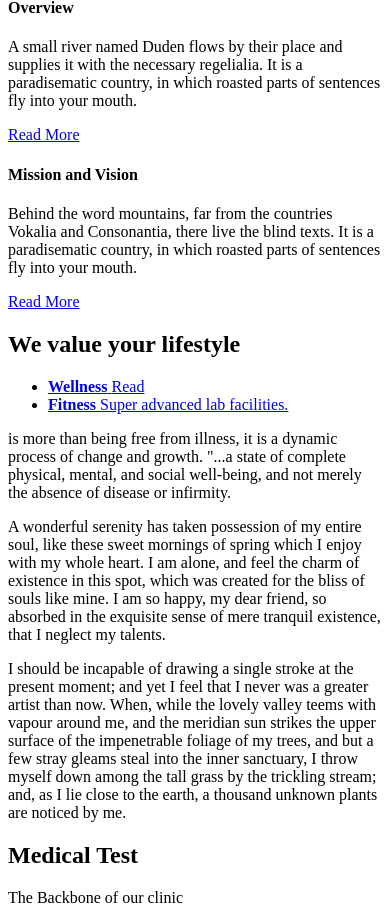
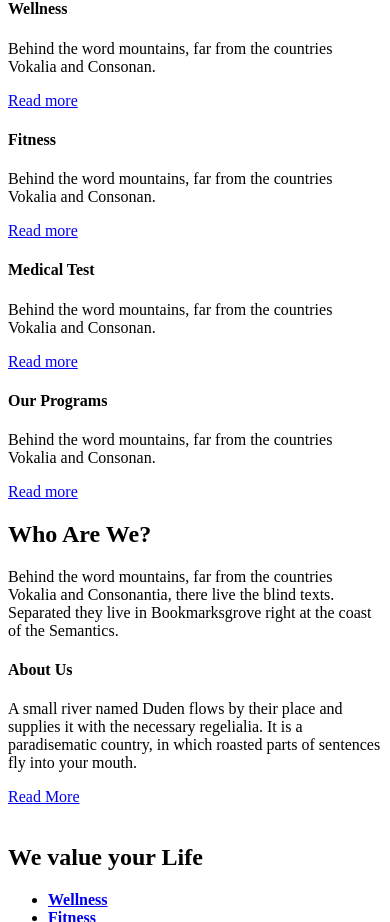
Before and after one commit to nexus-d/clearbridgemedical, a CodeIgniter app: the page made by application/views/files/pages/home.php in a window 390 px wide. Shown: the part 1359-2281 px from the top of the page. Run offline with CodeIgniter, Linux system fonts and the light colour scheme; data that the repository does not hold is empty.

Commit message:
redesign

```diff
--- a/application/views/files/pages/home.php
+++ b/application/views/files/pages/home.php
@@ -25,15 +25,24 @@
     <ol class="carousel-indicators">
         <li class="active" data-slide-to="0" data-target="#carousel"></li>
         <li data-slide-to="1" data-target="#carousel"></li>
+        <li data-slide-to="2" data-target="#carousel"></li>
+        <li data-slide-to="3" data-target="#carousel"></li>
+        <li data-slide-to="4" data-target="#carousel"></li>
     </ol>
 
     <!-- Wrapper for slides -->
     <div class="carousel-inner">
         <div class="item active">
-            <img src="assets/images/doctor_blue.jpg" alt="First slide">
+            <img src="assets/images/Untitled-5.png" alt="First slide">
         </div>
         <div class="item">
-            <img src="assets/images/doctor_blue.jpg" alt="Second slide">
+            <img src="assets/images/Untitled-6.png" alt="Second slide">
+        </div>
+          <div class="item">
+            <img src="assets/images/Untitled-3.png" alt="Second slide">
+        </div>
+          <div class="item">
+            <img src="assets/images/Untitled-7.png" alt="Second slide">
         </div>
     </div>
 
@@ -46,11 +55,11 @@
     </a>
 </div>
 
-
+<!--
 <div class="col-md-12 offset-t-23">
 <div  class="tri-t-right"></div>
 <div  class="tri-t-left"></div>
-</div>
+</div>-->
 <div class="custom-bg-darkblue" >
         <div class="container">
             <div class="row">
@@ -103,15 +112,16 @@
             </div>
     </div>
 </div>
+<!--
 <div class="col-md-12">
 <div class="tri-b-right"></div>
 <div class="tri-b-left"></div>
-</div>
+</div>-->
 
 <div class="mt-80 mb-40">
  <div class="container">
         <div class="row">
-            <div class="col-sm-12">
+            <div class="col-sm-6">
 
                     <h2 class="heading custom-heading-max-wg">Who <span class="color1">Are</span> We?</h2>
                     <p class="sub-heading">Behind the word mountains, far from the countries Vokalia and Consonantia, there live the blind texts. Separated they live in Bookmarksgrove right at the coast of the Semantics.</p>
@@ -120,19 +130,23 @@
             <div class="col-sm-12">
                 <div class="iconbox-2 right">
                     <div class="text">
-                        <h4 class="heading">Overview</h4>
+                        <h4 class="heading">About Us</h4>
                         <p>A small river named Duden flows by their place and supplies it with the necessary regelialia. It is a paradisematic country, in which roasted parts of sentences fly into your mouth.</p>
-                        <a href="why-us.html" class="btn btn-info btn-sm">Read More</a>
+                        <a href="about-us" class="btn btn-info btn-sm">Read More</a>
                     </div>
                 </div>
+
+
+                <img src="">
+                <!--
                 <div class="iconbox-2 right">
-                    <!--<span class="count"><i class="fa fa-user"></i></span>-->
-                    <div class="text">
+                    <!--<span class="count"><i class="fa fa-user"></i></span>
+                   <div class="text">
                         <h4 class="heading">Mission and Vision</h4>
                         <p>Behind the word mountains, far from the countries Vokalia and Consonantia, there live the blind texts.  It is a paradisematic country, in which roasted parts of sentences fly into your mouth.</p>
                         <a href="why-us.html" class="btn btn-info btn-sm">Read More</a>
                     </div>
-                </div>
+                </div>-->
 
             </div>
         </div>
@@ -145,7 +159,7 @@
 
         <div class="row">
             <div class="col-sm-12">
-                <h2 class="heading custom-heading-max-wg">We value your <span class="color1">lifestyle</span></h2>
+                <h2 class="heading custom-heading-max-wg">We value your <span class="color1">Life</span></h2>
 
             </div>
             <div class="col-sm-12">
@@ -154,13 +168,13 @@
                         <li role="presentation" class="active">
                             <a href="#t1body1" aria-controls="t1body1" role="tab" data-toggle="tab" aria-expanded="true">
                                 <strong>Wellness</strong>
-                                <span>Read</span>
+                                <span> <br/ ></span>
                             </a>
                         </li>
                         <li role="presentation" class="">
                             <a href="#t1body2" aria-controls="t1body2" role="tab" data-toggle="tab" aria-expanded="false">
                                 <strong>Fitness</strong>
-                                <span>Super advanced lab facilities.</span>
+                                <span><br/ ></span>
                             </a>
                         </li>
 
@@ -181,14 +195,9 @@
         </div>
     </div>
 
+<div class="add_ons_gradient"> <!--gradient div-->
 
 
-<! top style-->
-<div class="col-md-12 offset-t-23">
-<div  class="tri-t-right"></div>
-<div  class="tri-t-left"></div>
-</div>
-<! top style-->
 
 <div class="pt-40  custom-bg-darkblue home-medical-test">
 <div class="container">
@@ -208,7 +217,7 @@
                     <br>
                     <p class="justify">ECAL Test measures your Resting Metabolic Rate to calculate your required calori intake in order to achieve your fitness goals.</p>
                     <br>
-                    <a href="contact-1.html" class="btn btn-black btn-sm">Read More</a>
+                    <a href="types-of-test/metabolomic-test" class="btn btn-black btn-sm">Read More</a>
                 </div>
             </div>
         </div>
@@ -225,7 +234,7 @@
                     <br>
                     <p class="justify">ClearBridge Medical Centre offers Kenkodo, a metabolism based body tracking tool. Kenkodo allows people to find their right work-life balance and predict their well-being.</p>
                     <br>
-                    <a href="contact-1.html" class="btn btn-black btn-sm">Read More</a>
+                    <a href="types-of-test/metabolomic-test" class="btn btn-black btn-sm">Read More</a>
                 </div>
             </div>
         </div>
@@ -234,14 +243,9 @@
 </div>
 </div><!-- Home Medical Test-->
 
-<! buttom style-->
-<div class="col-md-12">
-<div  class="tri-b-right"></div>
-<div  class="tri-b-left"></div>
-</div>
-<! buttom style-->
 
 
+</div>
 
 
 <div class="call-out-1 pt-60 pb-60 mt-80">
@@ -263,6 +267,9 @@
         </div>
     </div>
 
+
+
+</div><!--gradient div-->
 
 <div class="pt-40 pb-40 bgcolor2 mb-80">
         <div class="container">
--- a/application/views/files/templates/main_view_css_files.php
+++ b/application/views/files/templates/main_view_css_files.php
@@ -23,6 +23,7 @@
     <!--Google Fonts-->
     <link href="https://fonts.googleapis.com/css?family=Open+Sans:300,400,700" rel="stylesheet">
     <link href="https://fonts.googleapis.com/css?family=Volkhov:400,400i" rel="stylesheet">
+    <link href="https://fonts.googleapis.com/css?family=Merriweather:400,900|Roboto:100,300i,400" rel="stylesheet">
 
     <!-- Respond.js and HTML shiv provide HTML5 support in older browsers like IE9 and 8 -->
     <!--[if lt IE 9]>
--- a/application/views/files/templates/sub_view_css_files.php
+++ b/application/views/files/templates/sub_view_css_files.php
@@ -24,6 +24,9 @@
     <link href="https://fonts.googleapis.com/css?family=Open+Sans:300,400,700" rel="stylesheet">
     <link href="https://fonts.googleapis.com/css?family=Volkhov:400,400i" rel="stylesheet">
 
+    <link href="https://fonts.googleapis.com/css?family=Merriweather:400,900|Roboto:100,300i,400" rel="stylesheet">
+
+
     <!-- Respond.js and HTML shiv provide HTML5 support in older browsers like IE9 and 8 -->
     <!--[if lt IE 9]>
         <script src="https://oss.maxcdn.com/libs/html5shiv/3.7.0/html5shiv.js"></script>
```
Also changed, not shown: assets/css/custom.css (+91 -5 lines).
